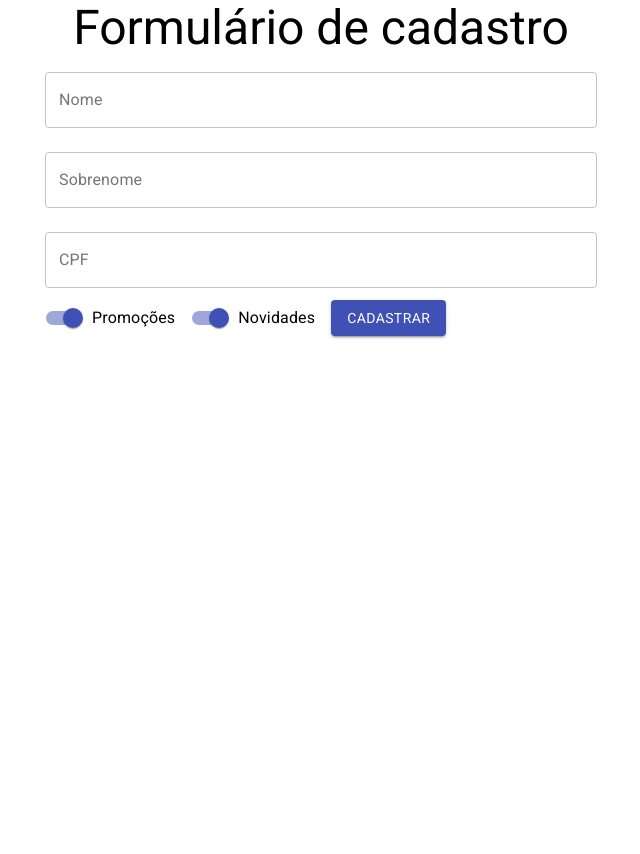
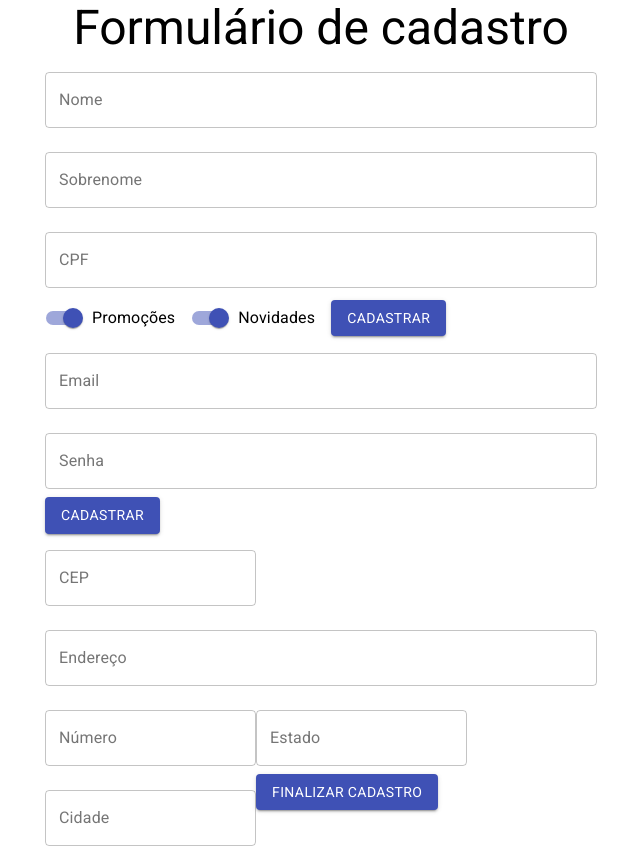
Before and after one commit to lucasclazer/react-example-base-app, a React (Create React App) app in the folder forms-react-app/: page / in a window 1280 px wide. Shown: the whole page, without its empty margins (319-959 px from the left). Before the commit the page ends 800 px from the top, so only its background shows below. Built offline with nearby package versions, Linux system fonts and the light colour scheme.

Commit message:
Adding new esteps for the forms.

```diff
--- /dev/null
+++ b/forms-react-app/src/components/DadosEntrega.jsx
@@ -0,0 +1,48 @@
+import { Button, TextField } from "@material-ui/core";
+import React from "react";
+
+export default function DadosEntrega() {
+  return (
+    <form>
+      <TextField
+        id="cep"
+        label="CEP"
+        type="number"
+        variant="outlined"
+        margin="normal"
+      />
+      <TextField
+        id="Endereço"
+        label="Endereço"
+        type="text"
+        variant="outlined"
+        margin="normal"
+        fullWidth
+      />
+      <TextField
+        id="numero"
+        label="Número"
+        type="number"
+        variant="outlined"
+        margin="normal"
+      />
+      <TextField
+        id="estado"
+        label="Estado"
+        type="text"
+        variant="outlined"
+        margin="normal"
+      />
+      <TextField
+        id="cidade"
+        label="Cidade"
+        type="text"
+        variant="outlined"
+        margin="normal"
+      />
+      <Button type="submit" variant="contained" color="primary">
+        Finalizar Cadastro
+      </Button>
+    </form>
+  );
+}
--- /dev/null
+++ b/forms-react-app/src/components/DadosPessoais.jsx
@@ -0,0 +1,89 @@
+import React, { useState } from "react";
+import { Button, FormControlLabel, Switch, TextField } from "@material-ui/core";
+
+export default function DadosPessoais({ onSubmit, validateCpf }) {
+  const [nome, setNome] = useState();
+  const [sobrenome, setSobrenome] = useState();
+  const [cpf, setCpf] = useState("");
+  const [promocoes, setPromocoes] = useState(true);
+  const [novidades, setNovidades] = useState(true);
+
+  return (
+    <form
+      onSubmit={(e) => {
+        e.preventDefault();
+        onSubmit({
+          nome,
+          sobrenome,
+          cpf,
+          promocoes,
+          novidades,
+        });
+      }}
+    >
+      <TextField
+        id="nome"
+        label="Nome"
+        variant="outlined"
+        margin="normal"
+        fullWidth
+        value={nome}
+        onChange={(e) => {
+          setNome(e.target.value);
+        }}
+      />
+      <TextField
+        id="sobrenome"
+        label="Sobrenome"
+        variant="outlined"
+        margin="normal"
+        fullWidth
+        value={sobrenome}
+        onChange={(e) => {
+          setSobrenome(e.target.value);
+        }}
+      />
+      <TextField
+        id="cpf"
+        variant="outlined"
+        label="CPF"
+        margin="normal"
+        fullWidth
+        value={cpf}
+        error={validateCpf(cpf)}
+        helperText={() => validateCpf(cpf)}
+        onChange={(e) => {
+          setCpf(e.target.value);
+        }}
+      />
+      <FormControlLabel
+        label="Promoções"
+        control={
+          <Switch
+            id="promocoes"
+            name="promocoes"
+            color="primary"
+            checked={promocoes}
+            onChange={(e) => setPromocoes(e.target.checked)}
+          />
+        }
+      ></FormControlLabel>
+      <FormControlLabel
+        label="Novidades"
+        control={
+          <Switch
+            id="novidades"
+            name="novidades"
+            color="primary"
+            checked={novidades}
+            onChange={(e) => setNovidades(e.target.checked)}
+          />
+        }
+      ></FormControlLabel>
+
+      <Button type="submit" variant="contained" color="primary">
+        Cadastrar
+      </Button>
+    </form>
+  );
+}
--- /dev/null
+++ b/forms-react-app/src/components/DadosUsuario.jsx
@@ -0,0 +1,28 @@
+import { Button, TextField } from "@material-ui/core";
+import React from "react";
+
+export default function DadosUsuario() {
+  return (
+    <form>
+      <TextField
+        id="email"
+        label="Email"
+        type="email"
+        variant="outlined"
+        margin="normal"
+        fullWidth
+      />
+      <TextField
+        id="senha"
+        label="Senha"
+        type="passowrd"
+        variant="outlined"
+        margin="normal"
+        fullWidth
+      />
+      <Button type="submit" variant="contained" color="primary">
+        Cadastrar
+      </Button>
+    </form>
+  );
+}
--- a/forms-react-app/src/components/FormularioCadastro.jsx
+++ b/forms-react-app/src/components/FormularioCadastro.jsx
@@ -1,89 +1,14 @@
 import React, { useState } from "react";
-import { Button, FormControlLabel, Switch, TextField } from "@material-ui/core";
+import DadosEntrega from "./DadosEntrega";
+import DadosPessoais from "./DadosPessoais";
+import DadosUsuario from "./DadosUsuario";
 
 export default function FormularioCadastro({ onSubmit, validateCpf }) {
-  const [nome, setNome] = useState();
-  const [sobrenome, setSobrenome] = useState();
-  const [cpf, setCpf] = useState("");
-  const [promocoes, setPromocoes] = useState(true);
-  const [novidades, setNovidades] = useState(true);
-
   return (
-    <form
-      onSubmit={(e) => {
-        e.preventDefault();
-        onSubmit({
-          nome,
-          sobrenome,
-          cpf,
-          promocoes,
-          novidades,
-        });
-      }}
-    >
-      <TextField
-        id="nome"
-        label="Nome"
-        variant="outlined"
-        margin="normal"
-        fullWidth
-        value={nome}
-        onChange={(e) => {
-          setNome(e.target.value);
-        }}
-      />
-      <TextField
-        id="sobrenome"
-        label="Sobrenome"
-        variant="outlined"
-        margin="normal"
-        fullWidth
-        value={sobrenome}
-        onChange={(e) => {
-          setSobrenome(e.target.value);
-        }}
-      />
-      <TextField
-        id="cpf"
-        variant="outlined"
-        label="CPF"
-        margin="normal"
-        fullWidth
-        value={cpf}
-        error={validateCpf(cpf)}
-        helperText={() => validateCpf(cpf)}
-        onChange={(e) => {
-          setCpf(e.target.value);
-        }}
-      />
-      <FormControlLabel
-        label="Promoções"
-        control={
-          <Switch
-            id="promocoes"
-            name="promocoes"
-            color="primary"
-            checked={promocoes}
-            onChange={(e) => setPromocoes(e.target.checked)}
-          />
-        }
-      ></FormControlLabel>
-      <FormControlLabel
-        label="Novidades"
-        control={
-          <Switch
-            id="novidades"
-            name="novidades"
-            color="primary"
-            checked={novidades}
-            onChange={(e) => setNovidades(e.target.checked)}
-          />
-        }
-      ></FormControlLabel>
-
-      <Button type="submit" variant="contained" color="primary">
-        Cadastrar
-      </Button>
-    </form>
+    <>
+      <DadosPessoais onSubmit={onSubmit} validateCpf={validateCpf} />
+      <DadosUsuario />
+      <DadosEntrega />
+    </>
   );
 }
```
